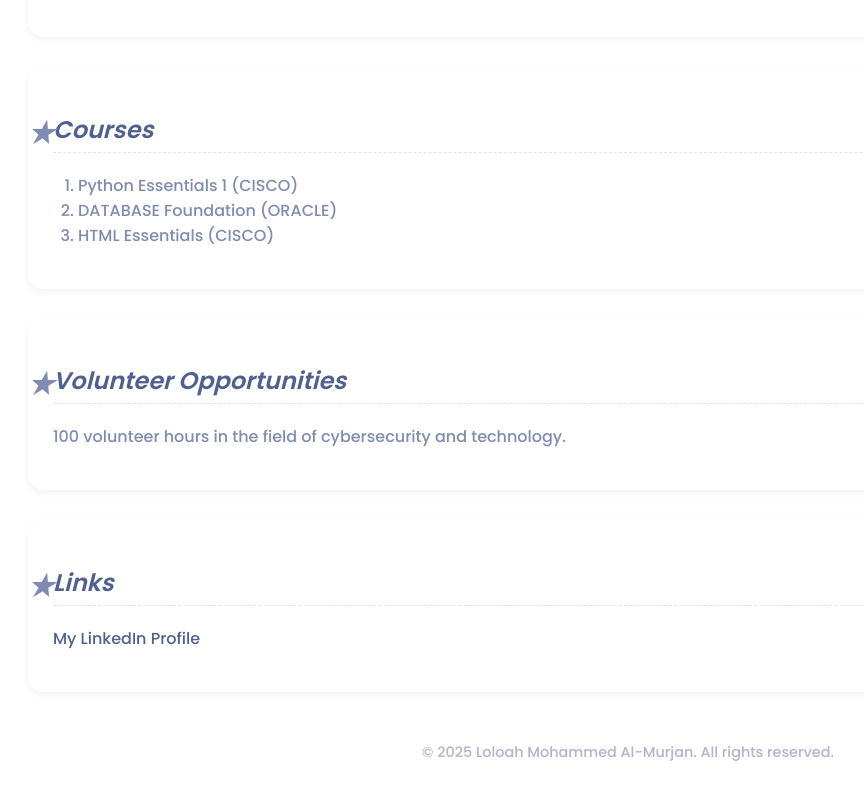
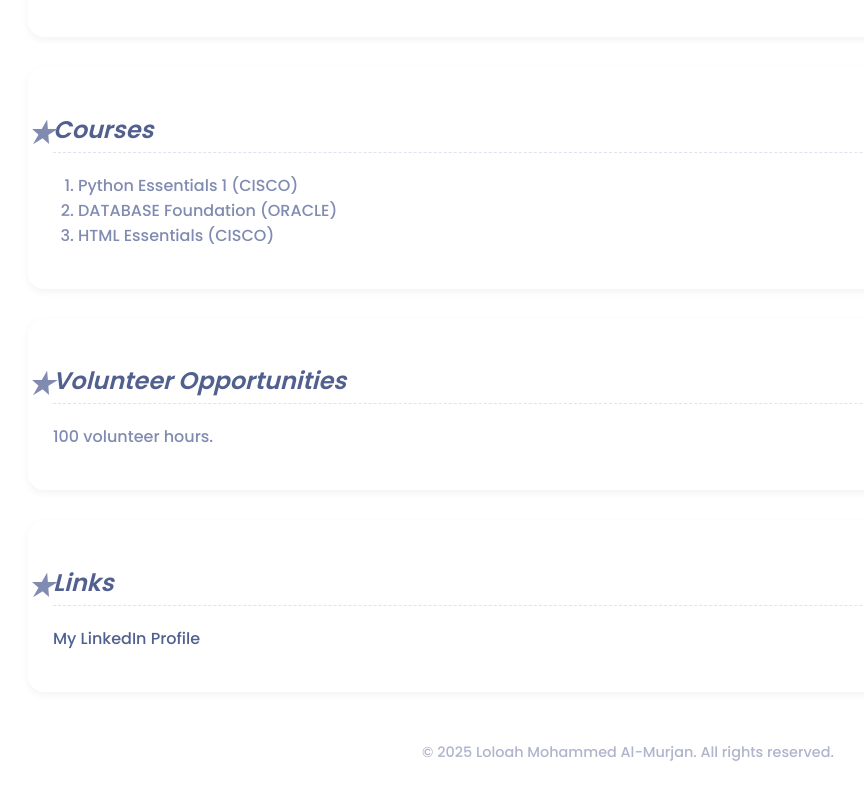
Before and after one commit to almurjan1/CV-loloah, a plain HTML site: page index.html in a window 1280 px wide. Shown: the part 1614-2414 px from the top of the page, without its empty margins (12-876 px from the left). Drawn offline with Linux system fonts and the light colour scheme.

Commit message:
Update index.html

```diff
--- a/index.html
+++ b/index.html
@@ -77,7 +77,7 @@
 
   <section>
     <h2>Volunteer Opportunities</h2>
-    <p>100 volunteer hours in the field of cybersecurity and technology.</p>
+    <p>100 volunteer hours.</p>
   </section>
 
   <section>
```
